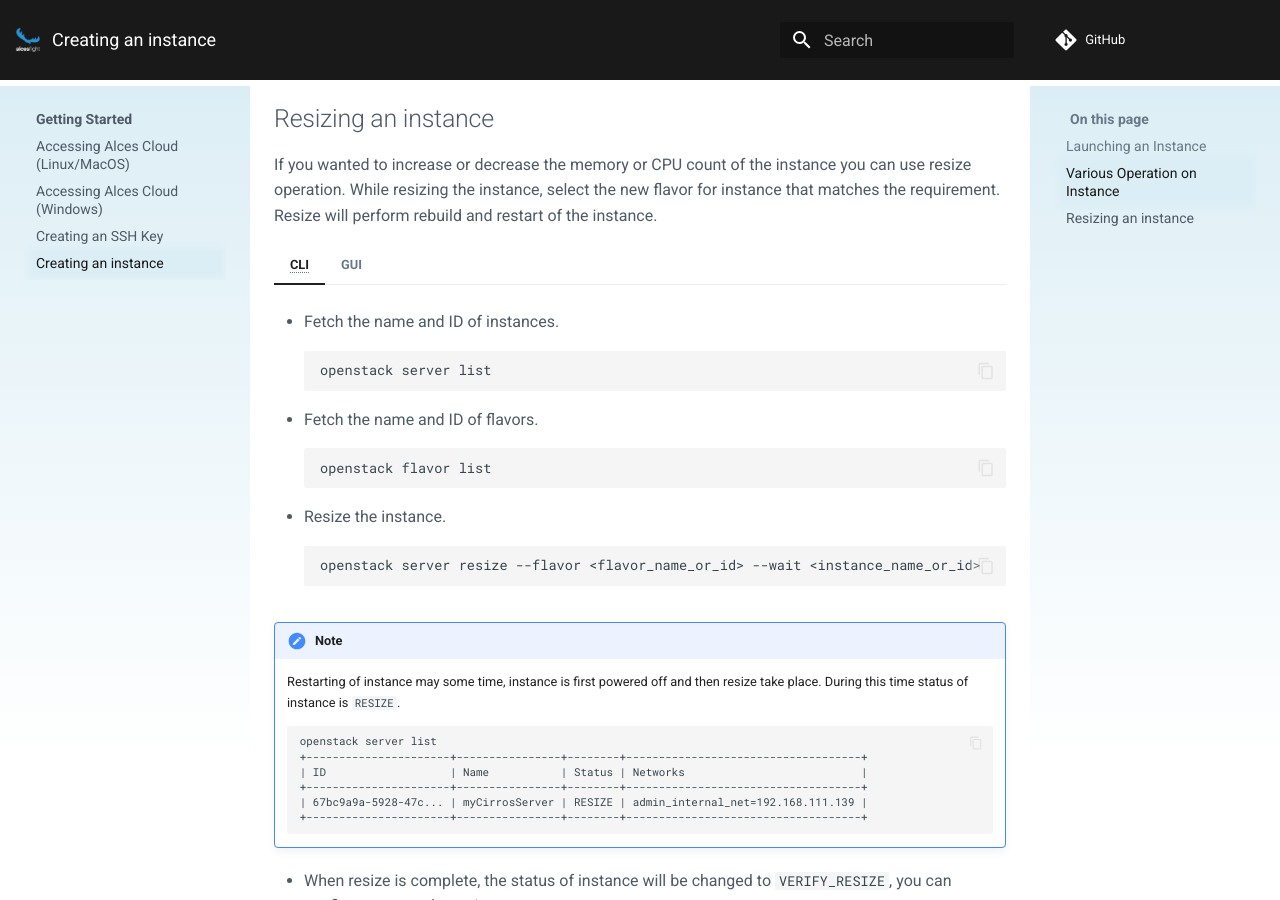
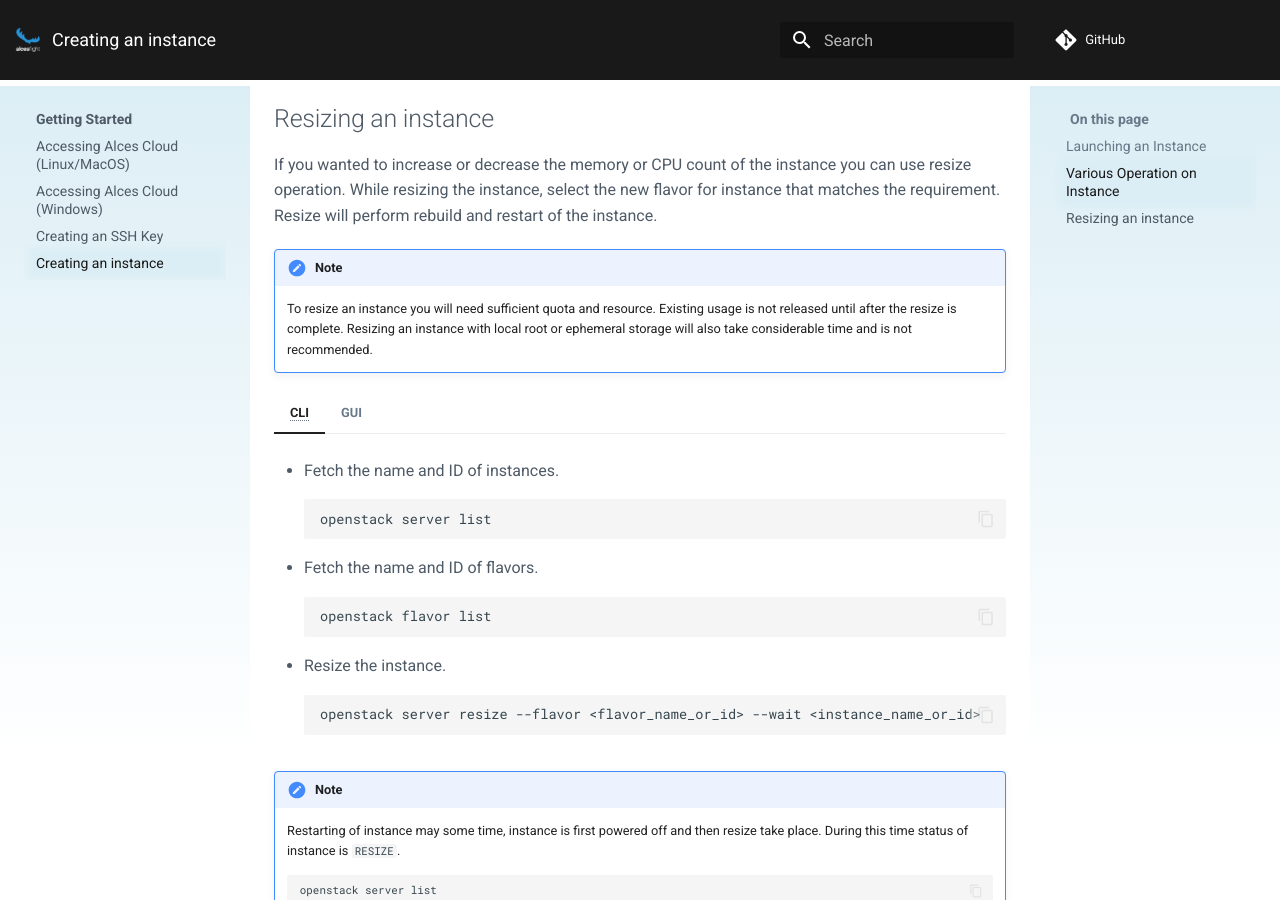
Before and after one commit to alces-software/alces-cloud-docs, an MkDocs documentation site: the page built from docs/docs/starter/instance.md, in a window 1280 px wide and 900 px high, scrolled down 4212 px. Built offline with MkDocs 1.6.1 and Material for MkDocs 9.7.7, drawn with Linux system fonts in a browser that asks for light colours; comment, search, counter and statistics services are not loaded; the version menu is left out.

Commit message:
Add note regarding instance resize quota usage and local disk limitations.

````diff
--- a/docs/docs/starter/instance.md
+++ b/docs/docs/starter/instance.md
@@ -188,6 +188,9 @@ A user can observe various operation on instance like stop, start, pause, suspen
 
 If you wanted to increase or decrease the memory or CPU count of the instance you can use resize operation. While resizing the instance, select the new flavor for instance that matches the requirement. Resize will perform rebuild and restart of the instance.
 
+!!! note
+    To resize an instance you will need sufficient quota and resource. Existing usage is not released until after the resize is complete. Resizing an instance with local root or ephemeral storage will also take considerable time and is not recommended.
+
 === "CLI"
     -  Fetch the name and ID of instances.
     ```
````
